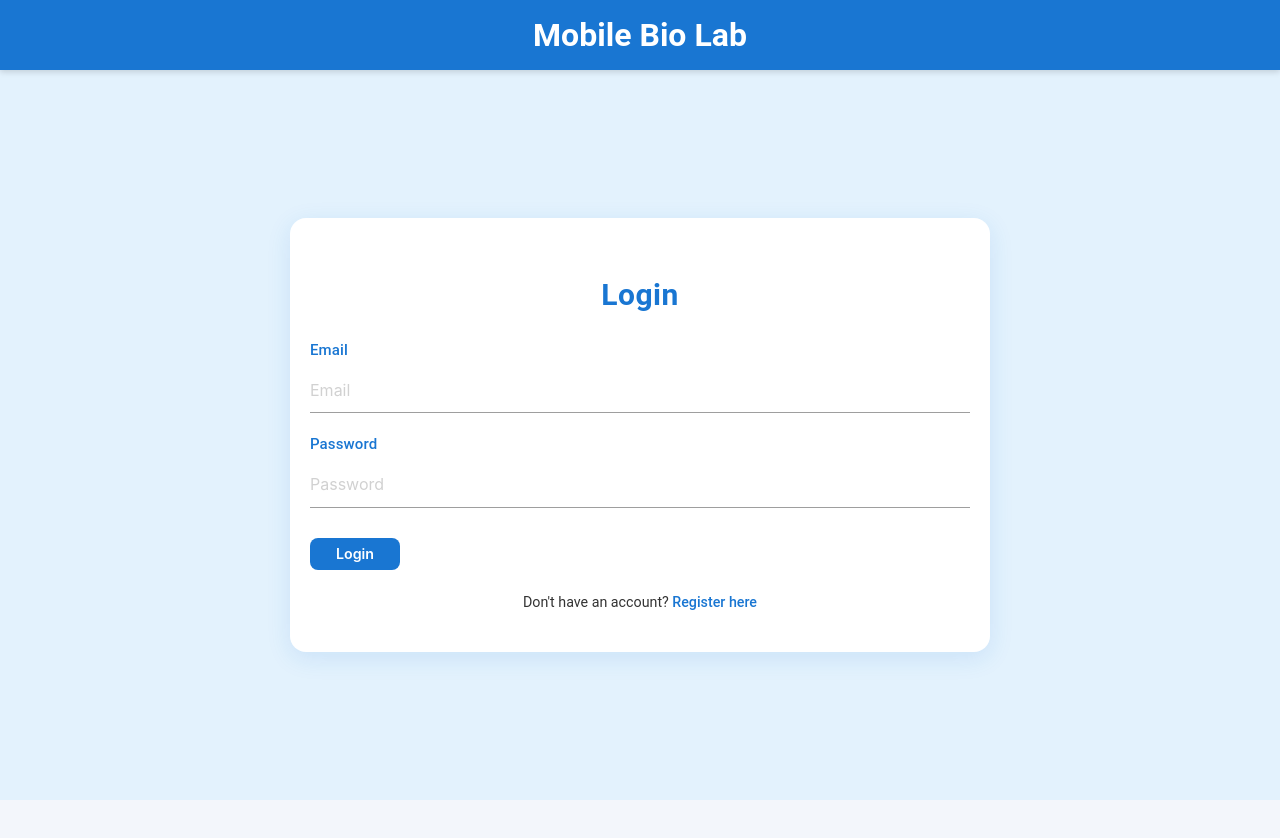
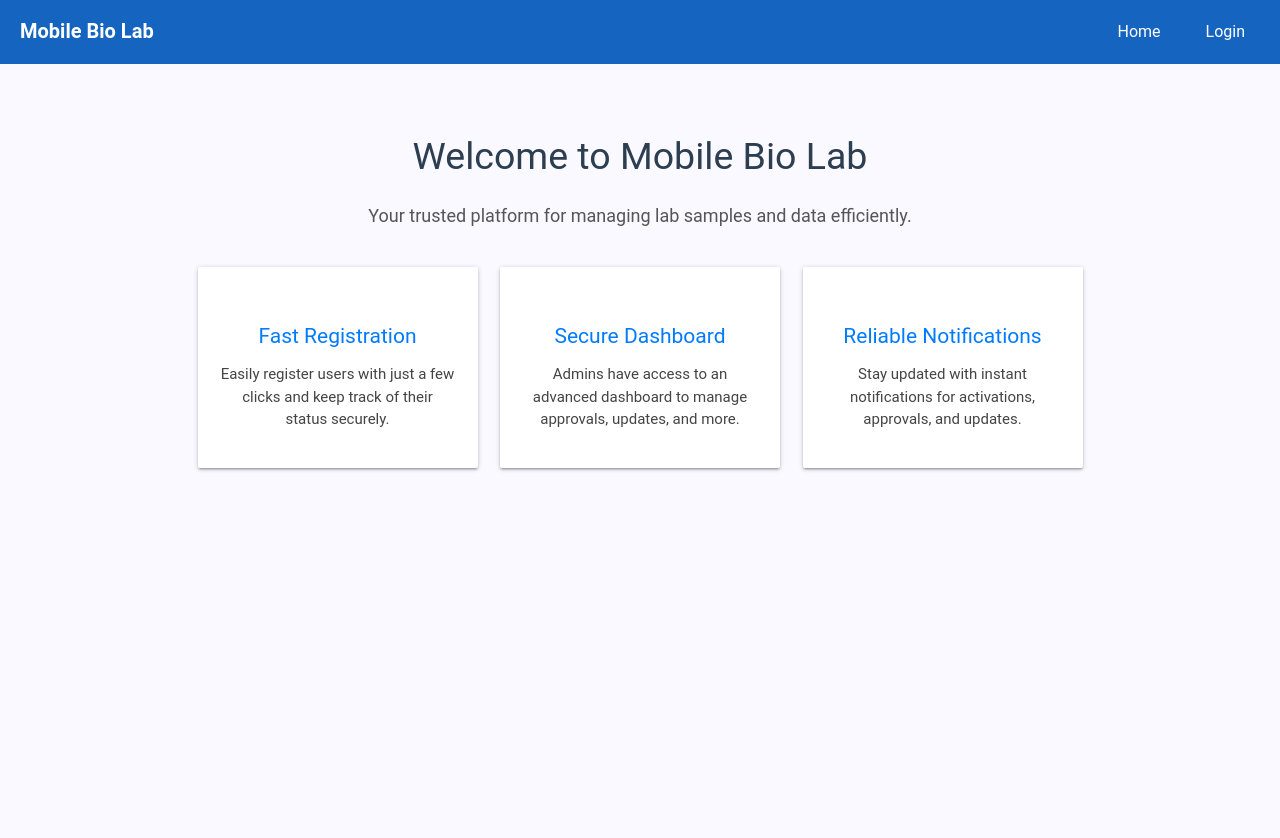
Before and after one commit to Romi-2/Mobile-Bio-Lab-Fullstack, a React (Vite) app in the folder Frontend/Mobile-Bio-Lab/: page / in a window 1280 px wide. Shown: the top 838 px of the page. Before the commit the page ends 800 px from the top, so only its background shows below. Built offline with nearby package versions, Linux system fonts and the light colour scheme.

Commit message:
Home.js file is created and App.css , App.tsx , authroutes.js,  Navbar.tsx , Navbar.css file are modified

```diff
--- a/Frontend/Mobile-Bio-Lab/src/App.css
+++ b/Frontend/Mobile-Bio-Lab/src/App.css
@@ -1,4 +1,70 @@
 /* App.css */
+
+/* home page start */
+.home-container {
+  text-align: center;
+  padding: 2rem;
+  background: #f9f9ff;
+  min-height: 100vh;
+}
+
+.home-header {
+  margin-bottom: 2rem;
+}
+
+.home-header h1 {
+  font-size: 2.5rem;
+  color: #2c3e50;
+}
+
+.home-header p {
+  font-size: 1.2rem;
+  color: #555;
+}
+
+.home-content {
+  display: flex;
+  justify-content: center;
+  gap: 1.5rem;
+  flex-wrap: wrap;
+}
+
+.card {
+  background: white;
+  border-radius: 12px;
+  padding: 1.5rem;
+  box-shadow: 0 4px 6px rgba(0, 0, 0, 0.1);
+  width: 280px;
+  transition: transform 0.2s ease-in-out;
+}
+
+.card:hover {
+  transform: translateY(-5px);
+}
+
+.card h2 {
+  font-size: 1.4rem;
+  margin-bottom: 0.5rem;
+  color: #007bff;
+}
+
+.card p {
+  font-size: 1rem;
+  color: #444;
+}
+.card a {
+  display: inline-block;
+  margin-top: 1rem;
+  padding: 0.5rem 1rem;
+  background: #007bff;
+  color: white;
+  border-radius: 8px;
+  text-decoration: none;
+}
+.card a:hover {
+  background: #0056b3;
+}
+/* home page end */
 
 /* Global styles */
 body {
--- a/Frontend/Mobile-Bio-Lab/src/App.tsx
+++ b/Frontend/Mobile-Bio-Lab/src/App.tsx
@@ -5,25 +5,24 @@ import Dashboard from "./pages/Dashboard";
 import "./App.css";
 import ActivatePage from "./pages/Activepage";
 import RegistrationSuccess from "./pages/RegistrationSuccess";
+import Home from "./pages/Home"; // ✅ import Home page
+import Navbar from "./components/Navbar"; // ✅ make sure path is correct
 
 function AppContent() {
-  const location = useLocation();
-  const showHeader = location.pathname === "/";
+  const location = useLocation(); // ✅ no error if react-router-dom v6 is installed
+  const showHeader = location.pathname !== "/login" && location.pathname !== "/register";
 
   return (
     <>
-      {showHeader && (
-        <header className="app-header">
-          <h1>Mobile Bio Lab</h1>
-        </header>
-      )}
+      {showHeader && <Navbar />}
 
       <main>
         <Routes>
-          <Route path="/" element={<Login />} />
+          <Route path="/" element={<Home />} />  {/* ✅ Home is now the first page */}
+          <Route path="/login" element={<Login />} />
           <Route path="/register" element={<Register />} />
           <Route path="/dashboard" element={<Dashboard />} />
-           <Route path="/registration-success" element={<RegistrationSuccess/>} />
+          <Route path="/registration-success" element={<RegistrationSuccess />} />
           <Route path="/activate/:studentId" element={<ActivatePage />} />
         </Routes>
       </main>
--- a/Frontend/Mobile-Bio-Lab/src/components/Navbar.css
+++ b/Frontend/Mobile-Bio-Lab/src/components/Navbar.css
@@ -1,33 +1,36 @@
-/* Navbar.css */
 .navbar {
-  background-color: #2c3e50;   /* dark blue/gray */
-  padding: 12px 24px;
   display: flex;
+  justify-content: space-between;
   align-items: center;
-  justify-content: flex-start;
-  gap: 20px;
+  background: #1565c0;
+  padding: 10px 20px;
+  color: white;
 }
 
-.navbar a {
+.navbar-logo a {
   color: white;
   text-decoration: none;
-  font-size: 16px;
-  font-weight: 500;
-  transition: color 0.3s ease;
+  font-size: 20px;
+  font-weight: bold;
 }
 
-.navbar a:hover {
-  color: #1abc9c;  /* nice green hover */
+.navbar-links {
+  list-style: none;
+  display: flex;
+  gap: 15px;
 }
 
-.admin-btn {
-  background-color: #e74c3c; /* red button */
-  padding: 6px 14px;
-  border-radius: 6px;
-  font-weight: 600;
+.navbar-links a,
+.navbar-links button {
+  color: white;
+  text-decoration: none;
+  background: none;
+  border: none;
+  cursor: pointer;
+  font-size: 16px;
 }
 
-.admin-btn:hover {
-  background-color: #c0392b;
-  color: #fff;
+.navbar-links button:hover,
+.navbar-links a:hover {
+  color: #e3f2fd;
 }
--- a/Frontend/Mobile-Bio-Lab/src/components/Navbar.tsx
+++ b/Frontend/Mobile-Bio-Lab/src/components/Navbar.tsx
@@ -1,19 +1,44 @@
 import React from "react";
+import { Link } from "react-router-dom";
 import "./Navbar.css";
-import { Link } from "react-router-dom";
 
 const Navbar: React.FC = () => {
   const loggedInUser = JSON.parse(localStorage.getItem("loggedInUser") || "null");
 
   return (
     <nav className="navbar">
-      <Link to="/home">Home</Link>
-      {loggedInUser && loggedInUser.role === "admin" && (
-        <Link to="/dashboard" className="admin-btn">
-          Admin Dashboard
-        </Link>
-      )}
-      <Link to="/profile">Profile</Link>
+      <div className="navbar-logo">
+        <Link to="/">Mobile Bio Lab</Link>
+      </div>
+      <ul className="navbar-links">
+        <li>
+          <Link to="/">Home</Link>
+        </li>
+
+        {/* ✅ Only show Dashboard if user is admin */}
+        {loggedInUser?.role === "admin" && (
+          <li>
+            <Link to="/dashboard">Admin Dashboard</Link>
+          </li>
+        )}
+
+        {loggedInUser ? (
+          <li>
+            <button
+              onClick={() => {
+                localStorage.removeItem("loggedInUser");
+                window.location.href = "/";
+              }}
+            >
+              Logout
+            </button>
+          </li>
+        ) : (
+          <li>
+            <Link to="/login">Login</Link> {/* ✅ fixed here */}
+          </li>
+        )}
+      </ul>
     </nav>
   );
 };
--- /dev/null
+++ b/Frontend/Mobile-Bio-Lab/src/pages/Home.tsx
@@ -0,0 +1,38 @@
+
+
+function Home() {
+  return (
+    <div className="home-container">
+      <header className="home-header">
+        <h1>Welcome to Mobile Bio Lab</h1>
+        <p>Your trusted platform for managing lab samples and data efficiently.</p>
+      </header>
+
+      <section className="home-content">
+        <div className="card">
+          <h2>Fast Registration</h2>
+          <p>
+            Easily register users with just a few clicks and keep track of their
+            status securely.
+          </p>
+        </div>
+        <div className="card">
+          <h2>Secure Dashboard</h2>
+          <p>
+            Admins have access to an advanced dashboard to manage approvals,
+            updates, and more.
+          </p>
+        </div>
+        <div className="card">
+          <h2>Reliable Notifications</h2>
+          <p>
+            Stay updated with instant notifications for activations, approvals,
+            and updates.
+          </p>
+        </div>
+      </section>
+    </div>
+  );
+}
+
+export default Home;
```
Also changed, not shown: 1 other file (tests, documents, lock files or other folders).
